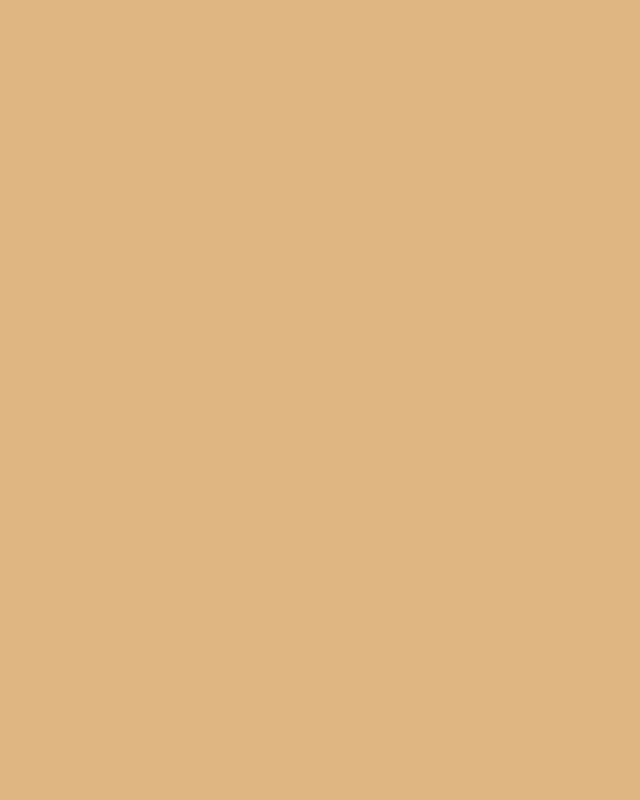
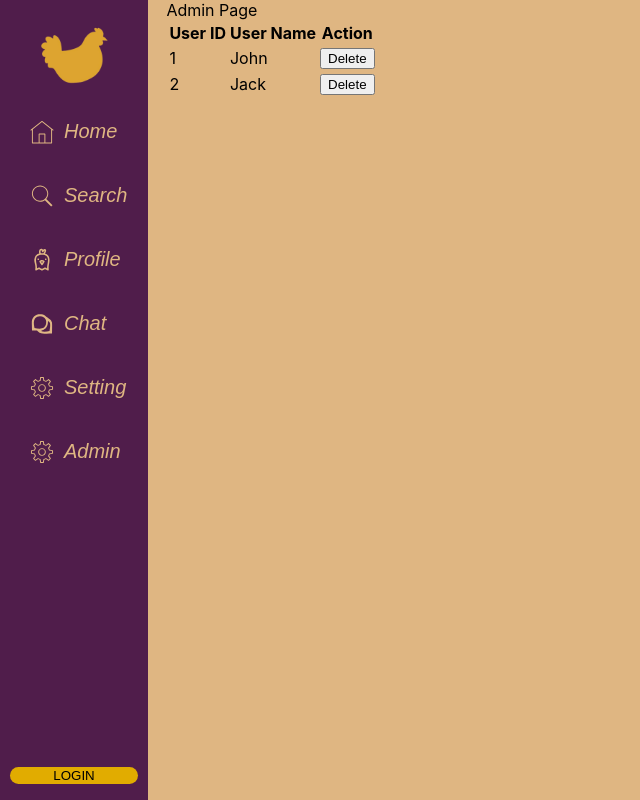
Before and after one commit to VTiS15/Chicker, a React (Create React App) app in the folder chicker/: page /Admin in a window 1280 px wide. Before the commit this address had no page. Shown: the whole page, without its empty margins (0-640 px from the left). Built offline with nearby package versions, Linux system fonts and the light colour scheme.

Commit message:
Simple Admin Page

```diff
--- a/chicker/src/App.js
+++ b/chicker/src/App.js
@@ -9,6 +9,7 @@ import ProfilePage from "./Frontend/Pages/ProfilePage";
 import SettingPage from "./Frontend/Pages/SettingPage";
 import ChatPage from "./Frontend/Pages/ChatPage";
 import Home from "./Frontend/Pages/Home";
+import AdminPage from "./Frontend/Pages/AdminPage";
 import { AuthProvider } from "./Frontend/AuthContext";
 
 export default function App() {
@@ -24,6 +25,7 @@ export default function App() {
             <Route path="/Setting" element={<SettingPage />} />
             <Route path="/Chat" element={<ChatPage />} />
             <Route path="/Profile" element={<ProfilePage />} />
+            <Route path="/Admin" element={<AdminPage />} />
           </Route>
         </Routes>
       </AuthProvider>
--- /dev/null
+++ b/chicker/src/Frontend/Pages/AdminPage.css
@@ -0,0 +1,3 @@
+.AdminPage {
+  margin-left: 13%;
+}
--- /dev/null
+++ b/chicker/src/Frontend/Pages/AdminPage.js
@@ -0,0 +1,60 @@
+import "./AdminPage.css";
+
+import React, { useState, useEffect } from 'react';
+import Sidebar from "../components/sidebar";
+
+const AdminPage = () => {
+  // const [users, setUsers] = useState([]);
+
+  // useEffect(() => {
+  //   fetch('/api/users') // Replace with your Flask API endpoint for retrieving user information
+  //     .then(response => response.json())
+  //     .then(data => setUsers(data))
+  //     .catch(error => console.log(error));
+  // }, []);
+
+  // const deleteUser = (userId) => {
+  //   fetch(`/api/users/${userId}`, { method: 'DELETE' }) // Replace with your Flask API endpoint for deleting a user
+  //     .then(response => {
+  //       if (response.ok) {
+  //         setUsers(users.filter(user => user.id !== userId));
+  //       } else {
+  //         console.log('Failed to delete user');
+  //       }
+  //     })
+  //     .catch(error => console.log(error));
+  // };
+
+  const users = [{id: 1, name: "John",}, {id: 2, name: "Jack",},]
+
+  return (
+    <div>
+      <Sidebar />
+      <div className="AdminPage">
+        <div>Admin Page</div>
+        <table>
+          <thead>
+            <tr>
+              <th>User ID</th>
+              <th>User Name</th>
+              <th>Action</th>
+            </tr>
+          </thead>
+          <tbody>
+            {users.map(user => (
+              <tr key={user.id}>
+                <td>{user.id}</td>
+                <td>{user.name}</td>
+                <td>
+                  <button>Delete</button>
+                </td>
+              </tr>
+            ))}
+          </tbody>
+        </table>
+      </div>
+    </div>
+  );
+};
+
+export default AdminPage;
--- a/chicker/src/Frontend/components/sidebar.js
+++ b/chicker/src/Frontend/components/sidebar.js
@@ -60,6 +60,12 @@ const Sidebar = () => {
           <span className="button-text">Setting</span>
         </button>
       </Link>
+      <Link to="/Admin" style={linkstyle}>
+        <button className="sidebar-button">
+          <img className="icon" src={setting} />
+          <span className="button-text">Admin</span>
+        </button>
+      </Link>
       <LogInOut />
     </div>
   );
```
